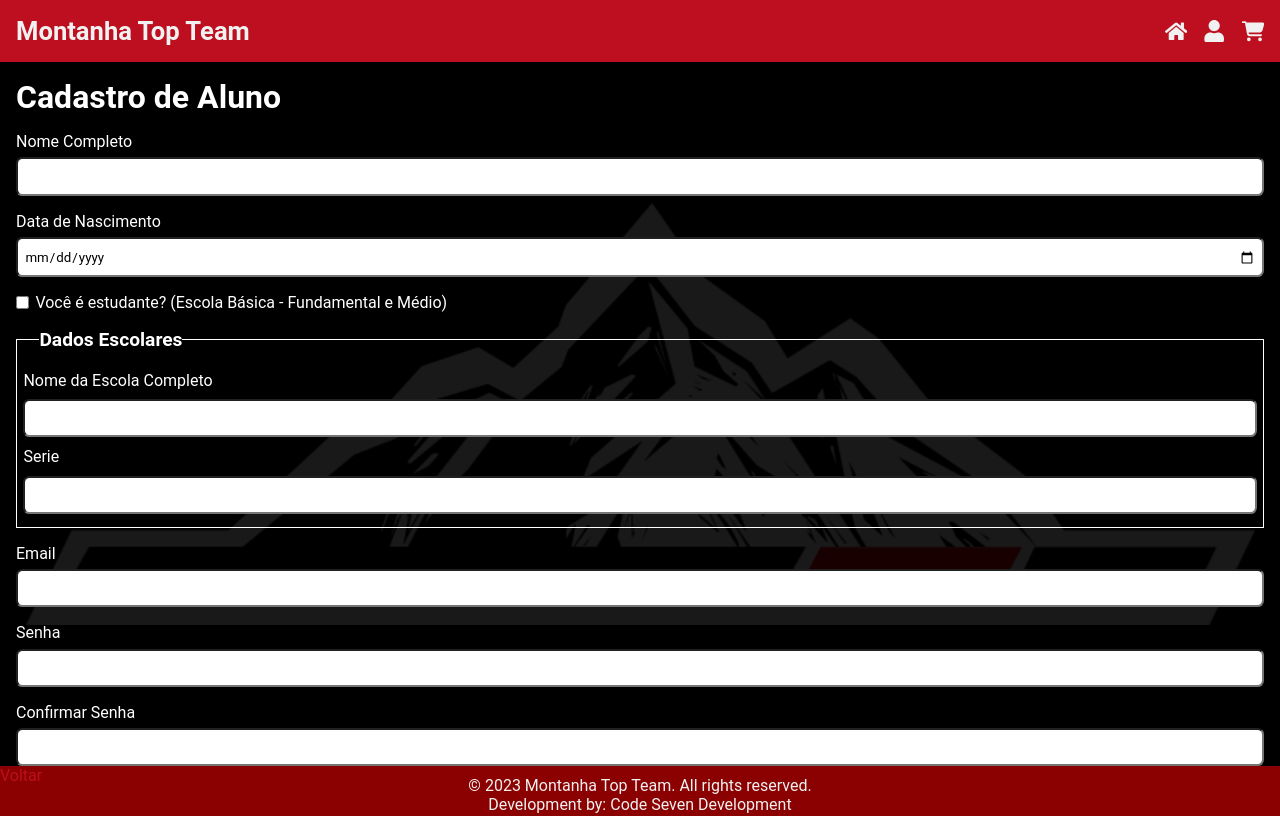
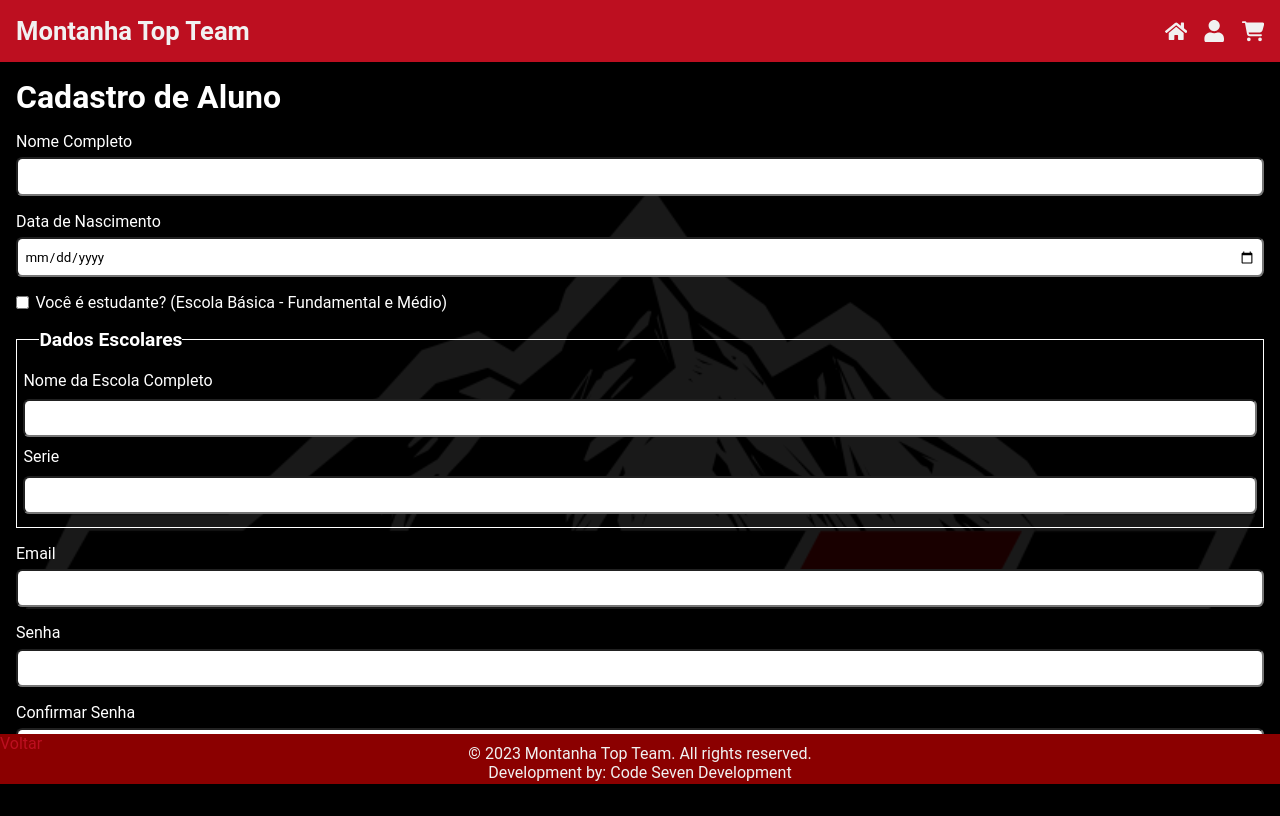
Before and after one commit to ARibeiroC/montanha-top-team, a React (Vite) app: page /register in a window 1280 px wide. Built offline with nearby package versions, Linux system fonts and the light colour scheme.

Commit message:
Fix: Altura da tela de cadastro atualizada para 84vh

```diff
--- a/src/routes/Register/RegisterCSS.js
+++ b/src/routes/Register/RegisterCSS.js
@@ -2,7 +2,7 @@ import styled from 'styled-components';
 import backgroundImage from '../../assets/LOGO_VETORIZADA_COM_FUNDO_BRANCO_800x275.png';
 
 export const Container = styled.div`
-  height: 88vh;
+  height: 84vh;
 
   background-color: rgba(0,0,0, .9);
   background-image: url(${backgroundImage});
```
